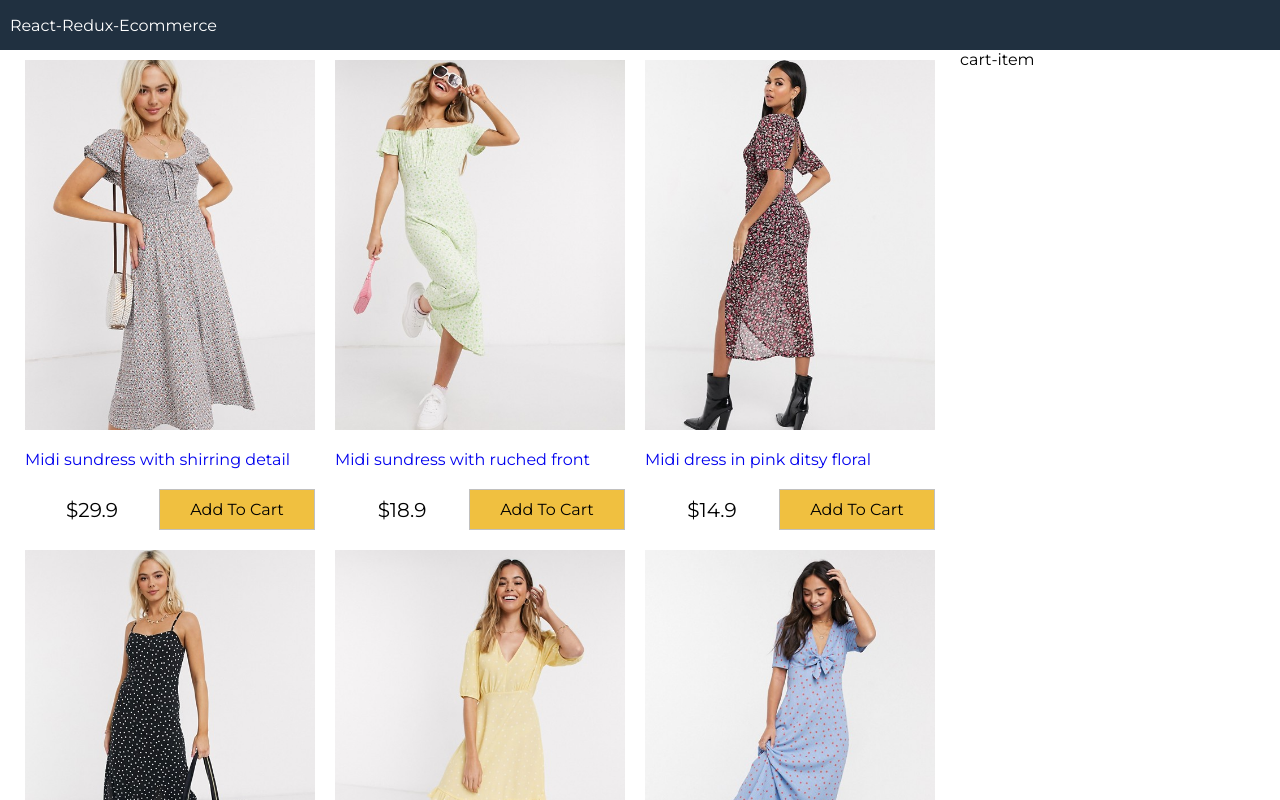
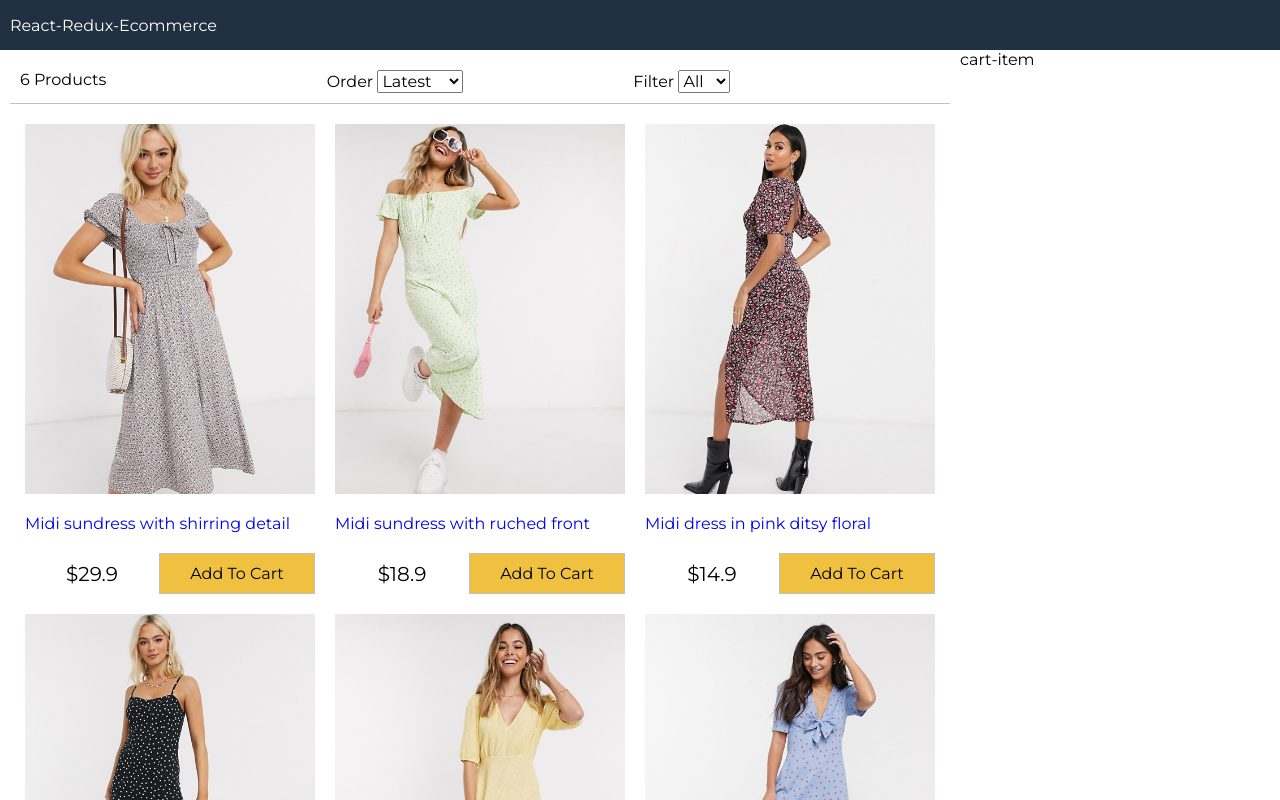
Before and after one commit to AbhishekMazumder/React-Redux-Ecommecre, a React (Create React App) app: page / in a window 1280 px wide. Shown: the top 800 px of the page. Built offline with nearby package versions, Linux system fonts and the light colour scheme.

Commit message:
filter component created

```diff
--- a/src/App.js
+++ b/src/App.js
@@ -2,6 +2,7 @@
 import React from 'react';
 import data from './data.json';
 import Products from './components/Products';
+import Filter from './components/Filter';
 
 class App extends React.Component {
 	constructor() {
@@ -12,6 +13,52 @@
 			sort: '',
 		};
 	}
+
+	// sorting the products
+	sortProducts = event => {
+		const sort = event.target.value;
+		// console.log(event.target.value);
+		this.setState(state => ({
+			sort: sort,
+			products: this.state.products
+				.slice()
+				.sort((a, b) =>
+					sort === 'lowest'
+						? a.price > b.price
+							? 1
+							: -1
+						: sort === 'highest'
+						? a.price < b.price
+							? 1
+							: -1
+						: a._id < b._id
+						? 1
+						: -1
+				),
+		}));
+	};
+
+	// filtering the size
+	filterProducts = event => {
+		console.log(event.target.value);
+
+		// if ((event.target.value = '')) {
+		// 	this.setState({products: data.products, size: event.target.value  });
+		// } else {
+
+		// using ternary operator instead of if-else
+		event.target.value !== ''
+			? this.setState({
+					products: data.products.filter(
+						product => product.availableSizes.indexOf(event.target.value) > 0
+					),
+					size: event.target.value,
+			  })
+			: this.setState({ products: data.products, size: '' });
+
+		// }
+	};
+
 	render() {
 		return (
 			<div className="grid-container">
@@ -19,15 +66,20 @@
 					<a href="/">React-Redux-Ecommerce</a>
 				</header>
 				<main>
-          <div className="content">
-            <div className="main">
-              <Products products={this.state.products}/>
-            </div>
-            <div className="sidebar">
-              cart-item
-            </div>
-          </div>
-        </main>
+					<div className="content">
+						<div className="main">
+							<Filter
+								count={this.state.products.length}
+								size={this.state.size}
+								sort={this.state.sort}
+								filterProducts={this.filterProducts}
+								sortProducts={this.sortProducts}
+							/>
+							<Products products={this.state.products} />
+						</div>
+						<div className="sidebar">cart-item</div>
+					</div>
+				</main>
 				<footer>All rights is reserved</footer>
 			</div>
 		);
--- /dev/null
+++ b/src/components/Filter.js
@@ -0,0 +1,31 @@
+import React, { Component } from 'react';
+
+export default class Filter extends Component {
+	render() {
+		return (
+			<div className="filter">
+				<div className="filter-result">{this.props.count} Products</div>
+				<div className="filter-sort">
+					Order{' '}
+					<select value={this.props.sort} onChange={this.props.sortProducts}>
+						<option>Latest</option>
+						<option value="lowest">Lowest</option>
+						<option value="highest">Highest</option>
+					</select>
+				</div>
+				<div className="filter-size">
+					Filter{' '}
+					<select value={this.props.size} onChange={this.props.filterProducts}>
+						<option value="">All</option>
+						<option value="XS">XS</option>
+						<option value="S">S</option>
+						<option value="M">M</option>
+						<option value="L">L</option>
+						<option value="XL">XL</option>
+						<option value="XXL">XXL</option>
+					</select>
+				</div>
+			</div>
+		);
+	}
+}
--- a/src/index.css
+++ b/src/index.css
@@ -137,3 +137,16 @@
 .button.primary {
 	background-color: #f0c040;
 }
+
+/* Filter */
+.filter{
+	display: flex;
+	justify-content: space-around;
+	padding: 1rem;
+	margin: 1rem;
+	border-bottom: .1rem #c0c0c0 solid;
+}
+
+.filter div{
+	flex: 1;
+}
```
Also changed, not shown: 1 other file (tests, documents, lock files or other folders).
